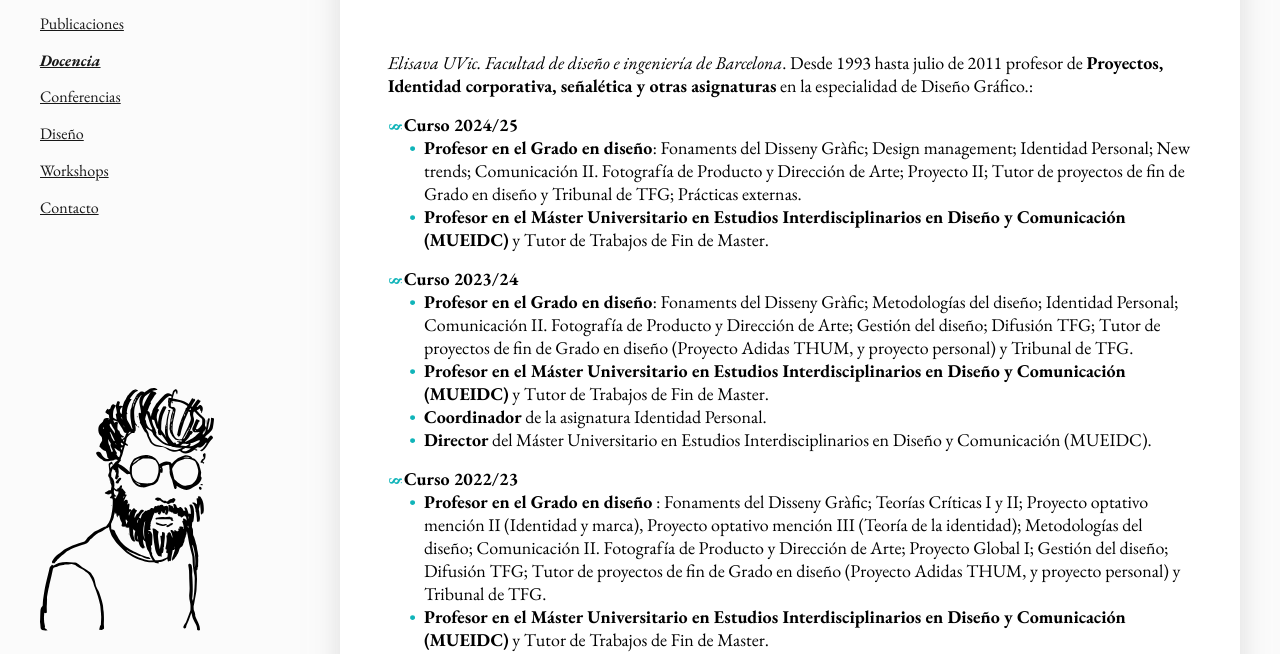
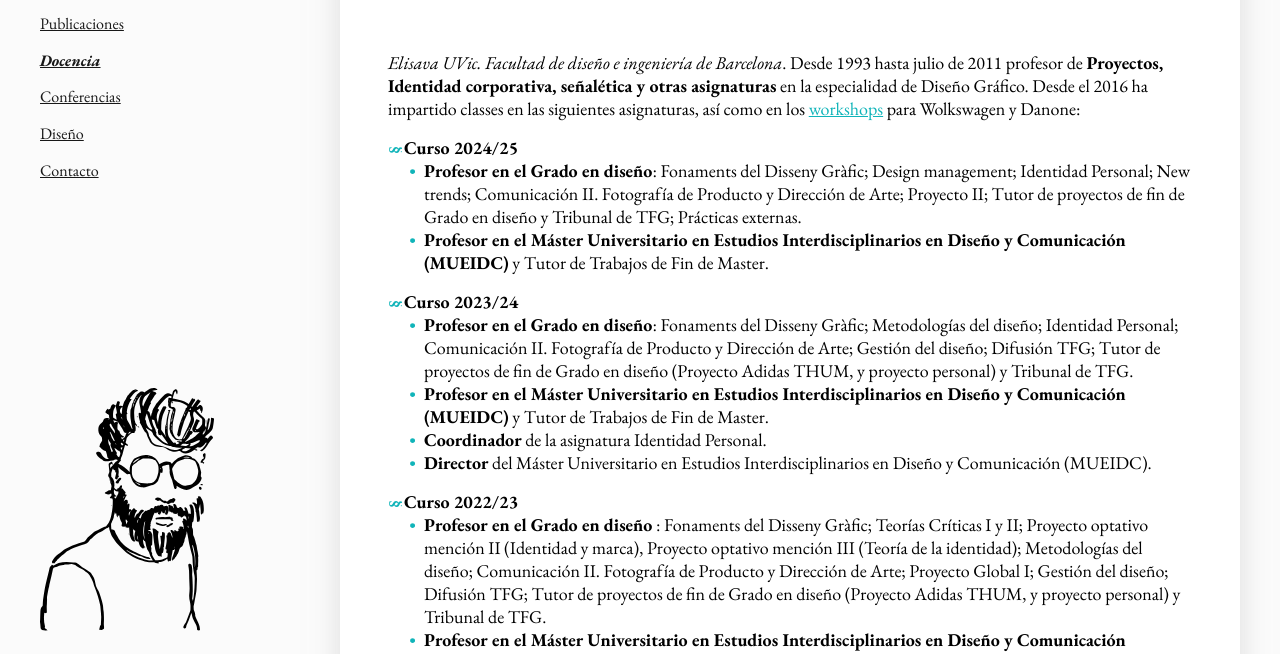
Before and after one commit to crisbusquets/lsd, an Astro site: page /docencia in a window 1280 px wide. Shown: the part 164-818 px from the top of the page. Built offline with nearby package versions, Linux system fonts and the light colour scheme; Astro itself is replaced by a stand-in of ours.

Commit message:
Update Workshop navigation

```diff
--- a/src/components/Navigation.astro
+++ b/src/components/Navigation.astro
@@ -18,7 +18,6 @@ const { pathname } = Astro.url;
       <a href="/conferencias" class:list={["nav-link", { active: pathname === "/conferencias" }]}>Conferencias</a>
     </li>
     <li><a href="/diseno" class:list={["nav-link", { active: pathname === "/diseno" }]}>Diseño</a></li>
-    <li><a href="/workshops" class:list={["nav-link", { active: pathname === "/workshops" }]}>Workshops</a></li>
     <li><a href="/contacto" class:list={["nav-link", { active: pathname === "/contacto" }]}>Contacto</a></li>
   </ul>
 </nav>
--- a/src/pages/docencia.astro
+++ b/src/pages/docencia.astro
@@ -13,6 +13,8 @@ import logoEsart from "../assets/resources/logos/esart.svg";
 import logoAitex from "../assets/resources/logos/aitex.svg";
 import Page from "../layouts/Page.astro";
 
+const { pathname } = Astro.url;
+
 const pageTitle = "Experiencia docente de Lluís Sallés - Profesor Universitario";
 const pageDescription =
   "Profesor en Elisava, UAB y otras instituciones académicas. Especializado en diseño, branding e identidad corporativa.";
@@ -27,7 +29,9 @@ const pageKeywords = "docencia universitaria, Elisava, UAB, diseño gráfico, br
     <p>
       <i>Elisava UVic. Facultad de diseño e ingeniería de Barcelona</i>. Desde 1993 hasta julio de 2011 profesor de
       <strong>Proyectos, Identidad corporativa, señalética y otras asignaturas</strong>
-      en la especialidad de Diseño Gráfico.:
+      en la especialidad de Diseño Gráfico. Desde el 2016 ha impartido classes en las siguientes asignaturas, así como en
+      los <a href="/workshops" class:list={["nav-link", { active: pathname === "/workshops" }]}>workshops</a> para Wolkswagen
+      y Danone:
     </p>
 
     <ul class="ornamental">
```
